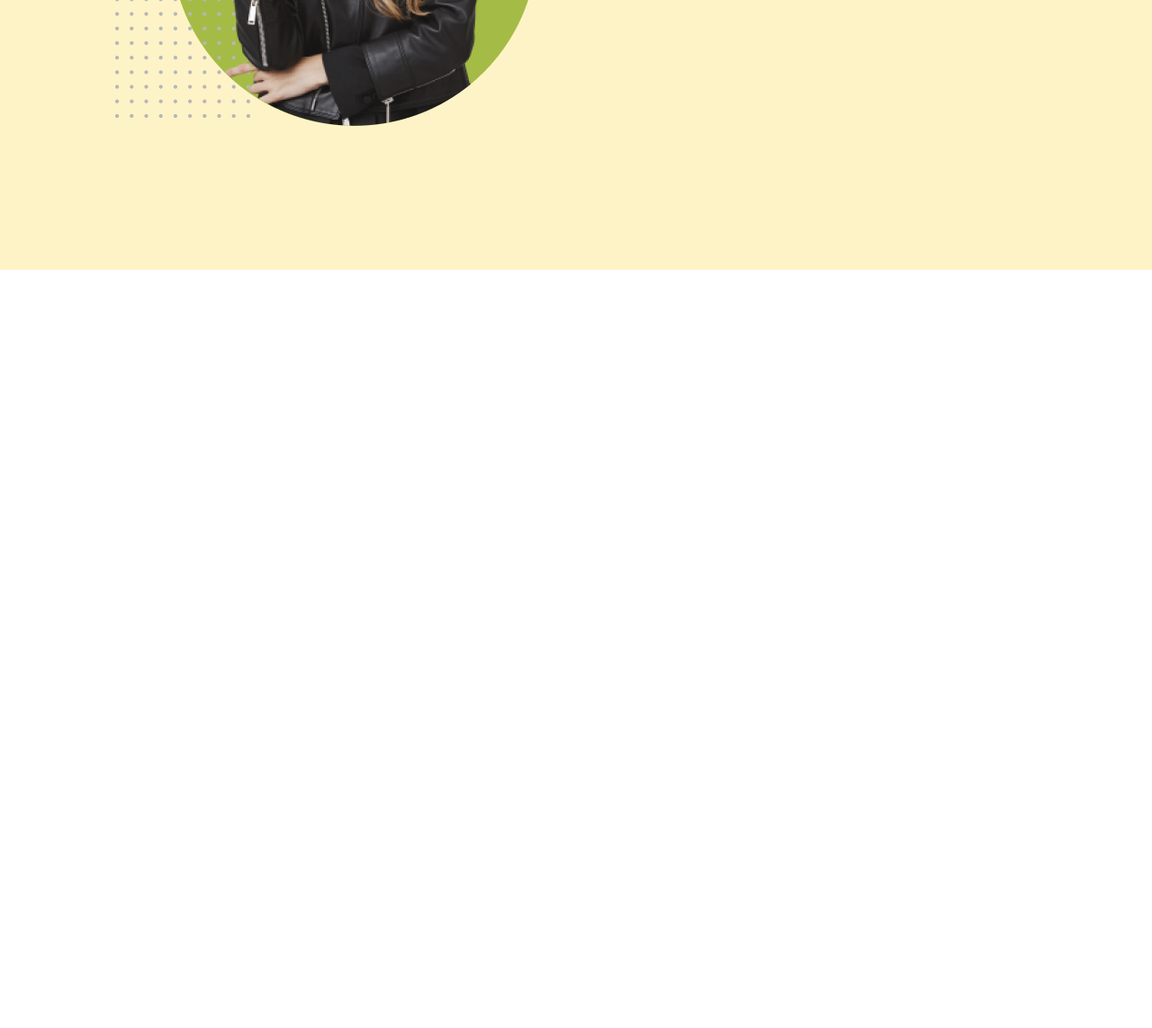
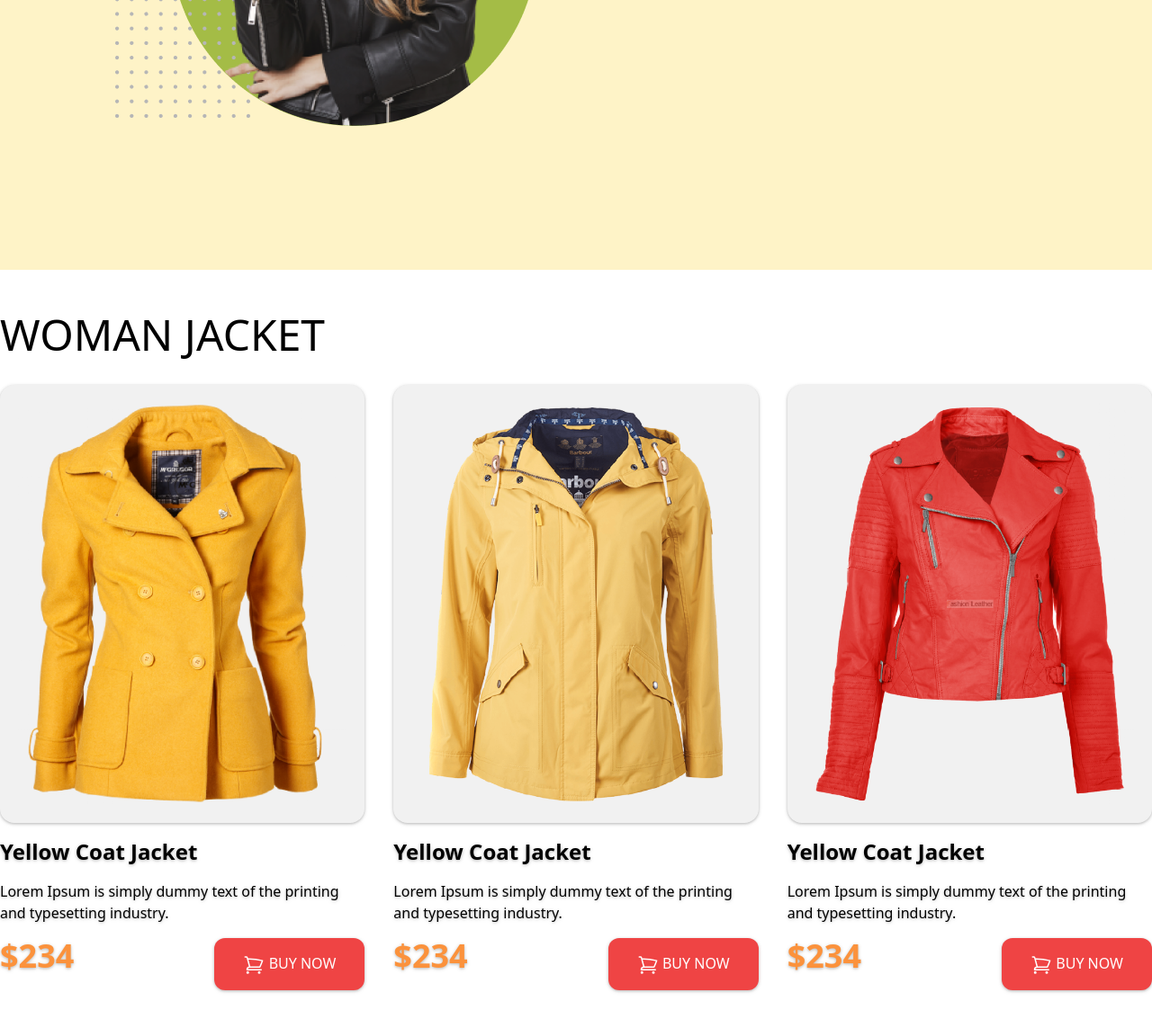
Before and after one commit to salmanpolok11/panguin-shop, a plain HTML site: page index.html in a window 1280 px wide. Shown: the part 829-1972 px from the top of the page at 90% size. Before the commit the page ends 1129 px from the top, so only its background shows below. Drawn offline with nearby package versions, Linux system fonts and the light colour scheme.

Commit message:
added bannar section

```diff
--- a/index.html
+++ b/index.html
@@ -30,17 +30,16 @@
 
     <div class="flex flex-col md:flex-row justify-between items-center px26 py-20">
         <div class="space-y-8">
-          <h1 class="uppercase text-7xl ">
+          <h2 class="uppercase text-7xl ">
           <span class="text-[#FABE4C;]">Be the Penguins</span>
             <br>
-            of Winter</h1>
+            of Winter</h2>
             <p>Lorem Ipsum is simply dummy text of the printing
               and typesetting industry.</p>
               <button class="bg-red-500 py-4 px-8 rounded-xl text-white  font-medium">
                 <svg xmlns="http://www.w3.org/2000/svg" fill="none" viewBox="0 0 24 24" stroke-width="1.5" stroke="currentColor" class="w-6 h-6 inline">
                   <path stroke-linecap="round" stroke-linejoin="round" d="M2.25 3h1.386c.51 0 .955.343 1.087.835l.383 1.437M7.5 14.25a3 3 0 00-3 3h15.75m-12.75-3h11.218c1.121-2.3 2.1-4.684 2.924-7.138a60.114 60.114 0 00-16.536-1.84M7.5 14.25L5.106 5.272M6 20.25a.75.75 0 11-1.5 0 .75.75 0 011.5 0zm12.75 0a.75.75 0 11-1.5 0 .75.75 0 011.5 0z" />
                 </svg>
-
                 BUY NOW</button>
         </di>
         <div class="">
@@ -49,6 +48,65 @@
     </div>
   </header>
 
+  <main class="max-w-7xl mx-auto">
+    <section class="py-12">
+      <h2 class="text-5xl uppercase" > WOMAN JACKET </h2>
+
+      <div class=" my-8 grid grid-cols-1 md:grid-cols-2 lg:grid-cols-3 gap-8 drop-shadow">
+
+        <!-- jacket 1 -->
+        <div class=" space-y-4 drop-shadow">
+          <div class="bg-[#F1F1F1;] p-5 rounded-2xl"> <img src="./images/jacket-1.png" alt=""> </div>
+          <h3 class="text-2xl font-bold">Yellow Coat Jacket </h3>
+          <p class="">Lorem Ipsum is simply dummy text of the
+            printing and typesetting industry.</p>
+           <div class="flex justify-between">
+            <h4 class="text-4xl font-black text-orange-400">$234</h4>
+            <button class="bg-red-500 py-4 px-8 rounded-xl text-white  font-medium">
+              <svg xmlns="http://www.w3.org/2000/svg" fill="none" viewBox="0 0 24 24" stroke-width="1.5" stroke="currentColor" class="w-6 h-6 inline">
+                <path stroke-linecap="round" stroke-linejoin="round" d="M2.25 3h1.386c.51 0 .955.343 1.087.835l.383 1.437M7.5 14.25a3 3 0 00-3 3h15.75m-12.75-3h11.218c1.121-2.3 2.1-4.684 2.924-7.138a60.114 60.114 0 00-16.536-1.84M7.5 14.25L5.106 5.272M6 20.25a.75.75 0 11-1.5 0 .75.75 0 011.5 0zm12.75 0a.75.75 0 11-1.5 0 .75.75 0 011.5 0z" />
+              </svg>
+              BUY NOW</button>
+           </div>
+        </div>
+        <!-- jacket 2 -->
+        <div class=" space-y-4 drop-shadow">
+          <div class="bg-[#F1F1F1;] p-5 rounded-2xl"> <img src="./images/jacket-2.png" alt=""> </div>
+          <h3 class="text-2xl font-bold">Yellow Coat Jacket </h3>
+          <p class="">Lorem Ipsum is simply dummy text of the
+            printing and typesetting industry.</p>
+           <div class="flex justify-between">
+            <h4 class="text-4xl font-black text-orange-400">$234</h4>
+            <button class="bg-red-500 py-4 px-8 rounded-xl text-white  font-medium">
+              <svg xmlns="http://www.w3.org/2000/svg" fill="none" viewBox="0 0 24 24" stroke-width="1.5" stroke="currentColor" class="w-6 h-6 inline">
+                <path stroke-linecap="round" stroke-linejoin="round" d="M2.25 3h1.386c.51 0 .955.343 1.087.835l.383 1.437M7.5 14.25a3 3 0 00-3 3h15.75m-12.75-3h11.218c1.121-2.3 2.1-4.684 2.924-7.138a60.114 60.114 0 00-16.536-1.84M7.5 14.25L5.106 5.272M6 20.25a.75.75 0 11-1.5 0 .75.75 0 011.5 0zm12.75 0a.75.75 0 11-1.5 0 .75.75 0 011.5 0z" />
+              </svg>
+              BUY NOW</button>
+           </div>
+        </div>
+        <!-- jacket 3 -->
+        <div class=" space-y-4 drop-shadow">
+          <div class="bg-[#F1F1F1;] p-5 rounded-2xl"> <img src="./images/jacket-3.png" alt=""> </div>
+          <h3 class="text-2xl font-bold">Yellow Coat Jacket </h3>
+          <p class="">Lorem Ipsum is simply dummy text of the
+            printing and typesetting industry.</p>
+           <div class="flex justify-between">
+            <h4 class="text-4xl font-black text-orange-400">$234</h4>
+            <button class="bg-red-500 py-4 px-8 rounded-xl text-white  font-medium">
+              <svg xmlns="http://www.w3.org/2000/svg" fill="none" viewBox="0 0 24 24" stroke-width="1.5" stroke="currentColor" class="w-6 h-6 inline">
+                <path stroke-linecap="round" stroke-linejoin="round" d="M2.25 3h1.386c.51 0 .955.343 1.087.835l.383 1.437M7.5 14.25a3 3 0 00-3 3h15.75m-12.75-3h11.218c1.121-2.3 2.1-4.684 2.924-7.138a60.114 60.114 0 00-16.536-1.84M7.5 14.25L5.106 5.272M6 20.25a.75.75 0 11-1.5 0 .75.75 0 011.5 0zm12.75 0a.75.75 0 11-1.5 0 .75.75 0 011.5 0z" />
+              </svg>
+              BUY NOW</button>
+           </div>
+        </div>
+
+
+
+      </div>
+    </section>
+  </main>
+
+
 
 </body>
 </html>
```
